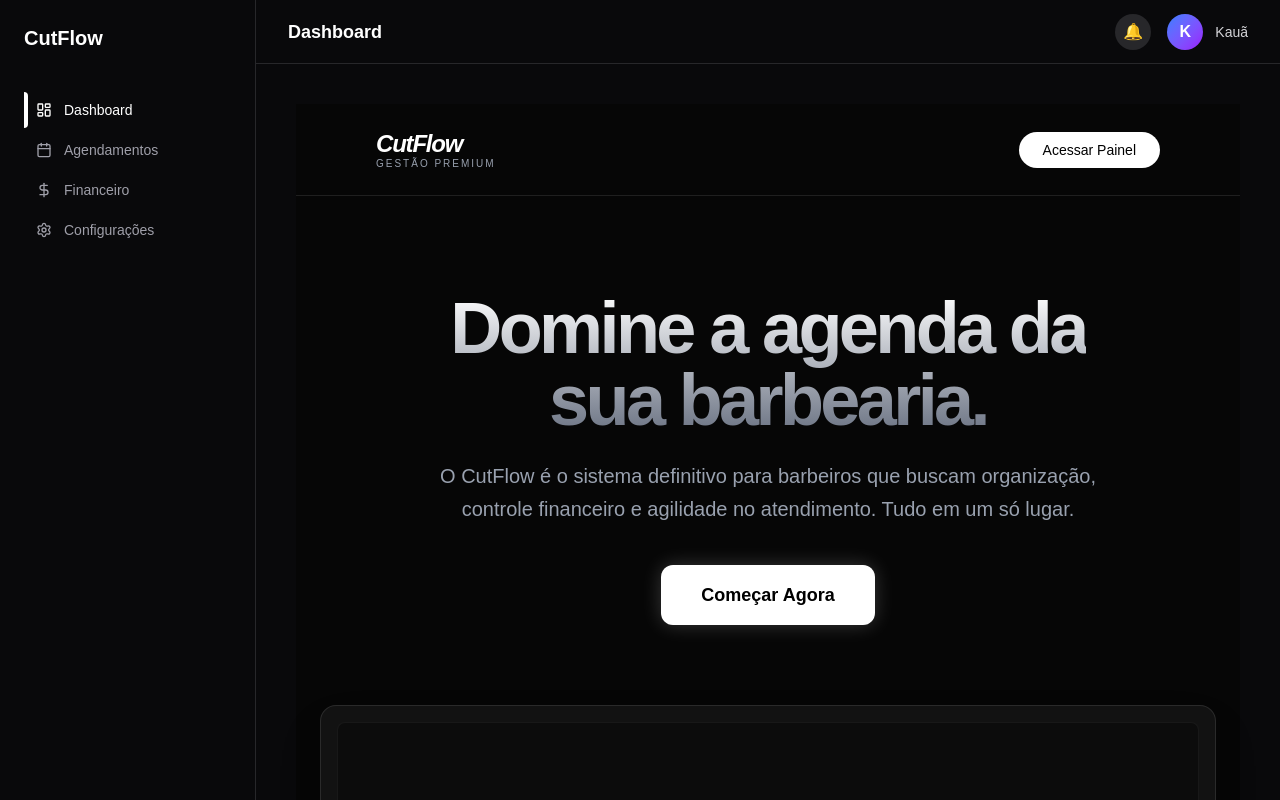
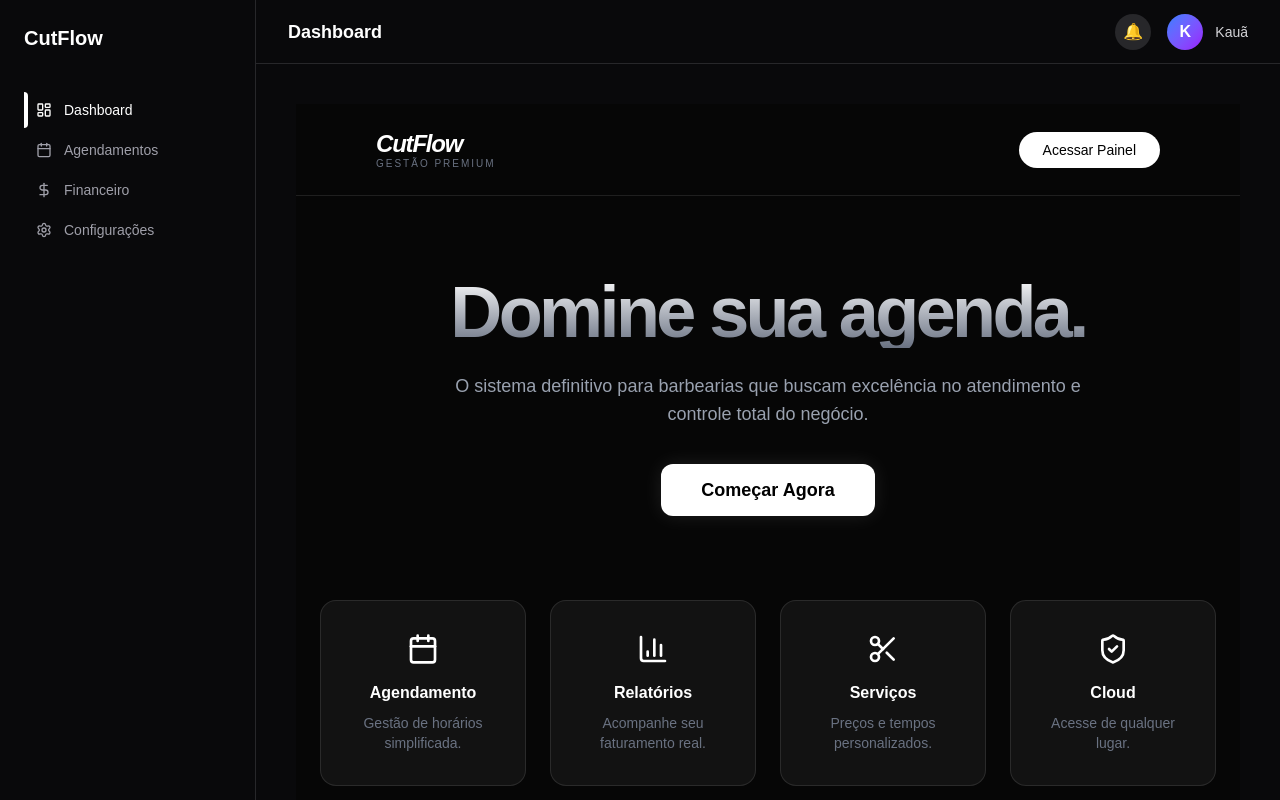
Before and after one commit to kauacast1208/cutflow, a Next.js app: page /dashboard in a window 1280 px wide. Built offline with nearby package versions, Linux system fonts and the light colour scheme.

Commit message:
estilizando servicos

```diff
--- a/app/dashboard/configuracoes/page.tsx
+++ b/app/dashboard/configuracoes/page.tsx
@@ -2,6 +2,7 @@
 
 import { createClient } from '@supabase/supabase-js'
 import { useEffect, useState } from 'react'
+import { Plus, Trash2, Scissors, DollarSign } from 'lucide-react'
 
 const supabase = createClient(
   process.env.NEXT_PUBLIC_SUPABASE_URL!,
@@ -13,12 +14,16 @@ export default function ConfiguracoesPage() {
   const [loading, setLoading] = useState(true)
   const [isModalOpen, setIsModalOpen] = useState(false)
 
-  // Estados para o novo serviço
   const [newName, setNewName] = useState('')
   const [newPrice, setNewPrice] = useState('')
 
   async function fetchServices() {
-    const { data, error } = await supabase.from("services").select("*").order('created_at', { ascending: false })
+    setLoading(true)
+    const { data, error } = await supabase
+      .from("services")
+      .select("*")
+      .order('created_at', { ascending: false })
+
     if (!error) setServices(data || [])
     setLoading(false)
   }
@@ -51,57 +56,118 @@ export default function ConfiguracoesPage() {
   useEffect(() => { fetchServices() }, [])
 
   return (
-    <div className="p-8 max-w-4xl mx-auto text-white">
-      <div className="flex justify-between items-center mb-8">
-        <h1 className="text-3xl font-bold">Configurações</h1>
+    <div className="p-4 md:p-8 max-w-5xl mx-auto text-white animate-in fade-in duration-500">
+      {/* Cabeçalho */}
+      <div className="flex flex-col md:flex-row justify-between items-start md:items-center gap-4 mb-10">
+        <div>
+          <h1 className="text-3xl font-bold tracking-tight">Configurações</h1>
+          <p className="text-gray-500">Gerencie o catálogo de serviços e preços da sua barbearia.</p>
+        </div>
         <button
           onClick={() => setIsModalOpen(true)}
-          className="bg-blue-600 hover:bg-blue-700 px-4 py-2 rounded-lg font-medium transition"
+          className="bg-white text-black hover:bg-gray-200 px-5 py-2.5 rounded-xl font-bold transition-all flex items-center gap-2 shadow-lg"
         >
-          + Novo Serviço
+          <Plus size={20} />
+          Novo Serviço
         </button>
+      </div>
+
+      {/* Tabela / Lista de Serviços */}
+      <div className="bg-[#111] border border-white/5 rounded-2xl overflow-hidden shadow-2xl">
+        <table className="w-full text-left border-collapse">
+          <thead>
+            <tr className="bg-white/[0.02] border-b border-white/5">
+              <th className="p-5 text-sm font-medium text-gray-400">Serviço</th>
+              <th className="p-5 text-sm font-medium text-gray-400 text-right">Preço</th>
+              <th className="p-5 text-sm font-medium text-gray-400 text-right">Ações</th>
+            </tr>
+          </thead>
+          <tbody className="divide-y divide-white/5">
+            {loading ? (
+              <tr>
+                <td colSpan={3} className="p-12 text-center">
+                  <div className="inline-block animate-spin rounded-full h-8 w-8 border-t-2 border-white"></div>
+                  <p className="text-gray-500 mt-2">Carregando serviços...</p>
+                </td>
+              </tr>
+            ) : services.length === 0 ? (
+              <tr>
+                <td colSpan={3} className="p-12 text-center text-gray-500">
+                  <Scissors size={40} className="mx-auto mb-4 opacity-20" />
+                  Nenhum serviço cadastrado ainda.
+                </td>
+              </tr>
+            ) : (
+              services.map((service) => (
+                <tr key={service.id} className="hover:bg-white/[0.02] transition-colors group">
+                  <td className="p-5 font-medium text-gray-200">{service.name}</td>
+                  <td className="p-5 text-right font-bold text-white">
+                    R$ {service.price.toFixed(2)}
+                  </td>
+                  <td className="p-5 text-right">
+                    <button
+                      onClick={() => deleteService(service.id)}
+                      className="text-gray-500 hover:text-red-500 p-2 rounded-lg hover:bg-red-500/10 transition-all"
+                      title="Excluir serviço"
+                    >
+                      <Trash2 size={18} />
+                    </button>
+                  </td>
+                </tr>
+              ))
+            )}
+          </tbody>
+        </table>
       </div>
 
       {/* Modal de Cadastro */}
       {isModalOpen && (
-        <div className="fixed inset-0 bg-black/60 flex items-center justify-center p-4 z-50">
-          <div className="bg-zinc-900 border border-zinc-800 p-6 rounded-xl w-full max-w-md">
-            <h2 className="text-xl font-bold mb-4">Adicionar Serviço</h2>
-            <form onSubmit={addService} className="space-y-4">
-              <div>
-                <label className="block text-sm text-zinc-400 mb-1">Nome do Serviço</label>
+        <div className="fixed inset-0 bg-black/80 backdrop-blur-sm flex items-center justify-center p-4 z-50">
+          <div className="bg-[#0f0f0f] border border-white/10 p-8 rounded-2xl w-full max-w-md shadow-2xl animate-in zoom-in-95 duration-200">
+            <h2 className="text-2xl font-bold mb-6 flex items-center gap-2">
+              <Scissors className="text-gray-400" /> Adicionar Serviço
+            </h2>
+
+            <form onSubmit={addService} className="space-y-5">
+              <div className="space-y-2">
+                <label className="text-sm font-medium text-gray-400">Nome do Serviço</label>
                 <input
                   type="text"
                   value={newName}
                   onChange={(e) => setNewName(e.target.value)}
-                  className="w-full bg-zinc-800 border border-zinc-700 rounded-lg p-2 text-white outline-none focus:border-blue-500"
-                  placeholder="Ex: Corte Degradê"
+                  className="w-full bg-black border border-white/10 rounded-xl p-3 text-white outline-none focus:border-white/40 transition-all"
+                  placeholder="Ex: Corte + Barba"
                   required
                 />
               </div>
-              <div>
-                <label className="block text-sm text-zinc-400 mb-1">Preço (R$)</label>
+
+              <div className="space-y-2">
+                <label className="text-sm font-medium text-gray-400">Preço Sugerido</label>
+                <div className="relative">
+                  <DollarSign className="absolute left-3 top-1/2 -translate-y-1/2 text-gray-500" size={18} />
                   <input
                     type="number"
                     value={newPrice}
                     onChange={(e) => setNewPrice(e.target.value)}
-                  className="w-full bg-zinc-800 border border-zinc-700 rounded-lg p-2 text-white outline-none focus:border-blue-500"
-                  placeholder="35.00"
+                    className="w-full bg-black border border-white/10 rounded-xl p-3 pl-10 text-white outline-none focus:border-white/40 transition-all"
+                    placeholder="0.00"
                     step="0.01"
                     required
                   />
                 </div>
-              <div className="flex gap-3 pt-2">
+              </div>
+
+              <div className="flex gap-3 pt-4">
                 <button
                   type="button"
                   onClick={() => setIsModalOpen(false)}
-                  className="flex-1 bg-zinc-800 hover:bg-zinc-700 p-2 rounded-lg transition"
+                  className="flex-1 bg-transparent border border-white/10 hover:bg-white/5 p-3 rounded-xl transition font-medium"
                 >
                   Cancelar
                 </button>
                 <button
                   type="submit"
-                  className="flex-1 bg-blue-600 hover:bg-blue-500 p-2 rounded-lg font-bold transition"
+                  className="flex-1 bg-white text-black hover:bg-gray-200 p-3 rounded-xl font-bold transition shadow-lg"
                 >
                   Salvar
                 </button>
@@ -110,39 +176,6 @@ export default function ConfiguracoesPage() {
           </div>
         </div>
       )}
-
-      {/* Tabela de Serviços */}
-      <div className="bg-zinc-900 border border-zinc-800 rounded-xl overflow-hidden shadow-2xl">
-        <table className="w-full text-left">
-          <thead className="bg-zinc-800/50 text-zinc-400 text-sm">
-            <tr>
-              <th className="p-4 font-medium">Nome do Serviço</th>
-              <th className="p-4 font-medium text-right">Preço</th>
-              <th className="p-4 font-medium text-right">Ações</th>
-            </tr>
-          </thead>
-          <tbody className="divide-y divide-zinc-800">
-            {loading ? (
-              <tr><td colSpan={3} className="p-8 text-center text-zinc-500">Carregando...</td></tr>
-            ) : services.length === 0 ? (
-              <tr><td colSpan={3} className="p-8 text-center text-zinc-500">Nenhum serviço cadastrado.</td></tr>
-            ) : services.map((service) => (
-              <tr key={service.id} className="hover:bg-zinc-800/30 transition">
-                <td className="p-4 font-medium">{service.name}</td>
-                <td className="p-4 text-right text-green-400 font-semibold">R$ {service.price}</td>
-                <td className="p-4 text-right">
-                  <button
-                    onClick={() => deleteService(service.id)}
-                    className="text-red-400 hover:text-red-300 text-sm font-medium px-3 py-1 rounded-md hover:bg-red-400/10 transition"
-                  >
-                    Excluir
-                  </button>
-                </td>
-              </tr>
-            ))}
-          </tbody>
-        </table>
-      </div>
     </div>
   )
 }
--- a/app/dashboard/page.tsx
+++ b/app/dashboard/page.tsx
@@ -1,53 +1,56 @@
+import { Scissors, Calendar, BarChart3, ShieldCheck } from 'lucide-react'
 import Link from 'next/link'
 
 export default function LandingPage() {
   return (
-    <div className="min-h-screen bg-[#060606] text-white selection:bg-white selection:text-black">
+    <div className="min-h-screen bg-[#060606] text-white">
       {/* Header */}
       <nav className="flex items-center justify-between p-6 lg:px-20 border-b border-white/10">
         <div className="flex flex-col">
-          <span className="text-2xl font-bold tracking-tighter italic">CutFlow</span>
-          <span className="text-[10px] uppercase tracking-[0.2em] text-gray-400 -mt-1">Gestão Premium</span>
+          <span className="text-2xl font-bold italic tracking-tighter text-white">CutFlow</span>
+          <span className="text-[10px] uppercase tracking-[0.2em] text-gray-500 -mt-1">Gestão Premium</span>
         </div>
-        <Link
-          href="/login"
-          className="bg-white text-black px-6 py-2 rounded-full font-medium hover:bg-gray-200 transition-all text-sm"
-        >
+        <Link href="/login" className="bg-white text-black px-6 py-2 rounded-full font-medium text-sm hover:bg-gray-200 transition-all">
           Acessar Painel
         </Link>
       </nav>
 
-      {/* Hero Section */}
-      <main className="flex flex-col items-center justify-center text-center px-6 pt-24 pb-20">
-        <h1 className="text-5xl lg:text-7xl font-extrabold tracking-tighter mb-6 bg-gradient-to-b from-white to-gray-500 bg-clip-text text-transparent">
-          Domine a agenda da <br /> sua barbearia.
+      <main className="px-6 py-20 text-center">
+        <h1 className="text-5xl lg:text-7xl font-extrabold mb-6 bg-gradient-to-b from-white to-gray-500 bg-clip-text text-transparent tracking-tighter">
+          Domine sua agenda.
         </h1>
-        <p className="max-w-2xl text-gray-400 text-lg lg:text-xl mb-10 leading-relaxed">
-          O CutFlow é o sistema definitivo para barbeiros que buscam organização,
-          controle financeiro e agilidade no atendimento. Tudo em um só lugar.
+        <p className="max-w-2xl mx-auto text-gray-400 text-lg mb-12">
+          O sistema definitivo para barbearias que buscam excelência no atendimento e controle total do negócio.
         </p>
 
-        <div className="flex flex-col sm:flex-row gap-4">
-          <Link
-            href="/login"
-            className="bg-white text-black px-10 py-4 rounded-xl font-bold hover:scale-105 transition-all text-lg shadow-[0_0_20px_rgba(255,255,255,0.2)]"
-          >
-            Começar Agora
-          </Link>
-        </div>
+        <Link href="/login" className="bg-white text-black px-10 py-4 rounded-xl font-bold text-lg hover:scale-105 transition-all shadow-[0_0_20px_rgba(255,255,255,0.1)]">
+          Começar Agora
+        </Link>
 
-        {/* Mockup Simples */}
-        <div className="mt-20 w-full max-w-5xl rounded-2xl border border-white/10 bg-white/5 p-4 shadow-2xl overflow-hidden">
-           <div className="aspect-video rounded-lg bg-[#0c0c0c] flex items-center justify-center border border-white/5">
-              <p className="text-gray-500 italic">Visualizando Dashboard do Sistema...</p>
-           </div>
+        {/* Seção de Vantagens */}
+        <div className="grid grid-cols-1 md:grid-cols-4 gap-6 mt-24 max-w-6xl mx-auto">
+          <div className="p-8 rounded-2xl bg-white/5 border border-white/10 hover:border-white/20 transition-all text-center">
+            <Calendar className="w-8 h-8 mb-4 text-white mx-auto" />
+            <h3 className="font-bold mb-2">Agendamento</h3>
+            <p className="text-sm text-gray-500">Gestão de horários simplificada.</p>
+          </div>
+          <div className="p-8 rounded-2xl bg-white/5 border border-white/10 hover:border-white/20 transition-all text-center">
+            <BarChart3 className="w-8 h-8 mb-4 text-white mx-auto" />
+            <h3 className="font-bold mb-2">Relatórios</h3>
+            <p className="text-sm text-gray-500">Acompanhe seu faturamento real.</p>
+          </div>
+          <div className="p-8 rounded-2xl bg-white/5 border border-white/10 hover:border-white/20 transition-all text-center">
+            <Scissors className="w-8 h-8 mb-4 text-white mx-auto" />
+            <h3 className="font-bold mb-2">Serviços</h3>
+            <p className="text-sm text-gray-500">Preços e tempos personalizados.</p>
+          </div>
+          <div className="p-8 rounded-2xl bg-white/5 border border-white/10 hover:border-white/20 transition-all text-center">
+            <ShieldCheck className="w-8 h-8 mb-4 text-white mx-auto" />
+            <h3 className="font-bold mb-2">Cloud</h3>
+            <p className="text-sm text-gray-500">Acesse de qualquer lugar.</p>
+          </div>
         </div>
       </main>
-
-      {/* Rodapé */}
-      <footer className="py-10 text-center text-gray-600 text-sm border-t border-white/5">
-        © 2026 CutFlow - Todos os direitos reservados.
-      </footer>
     </div>
   )
 }
```
Lines whose indentation alone changed are shown as unchanged.
